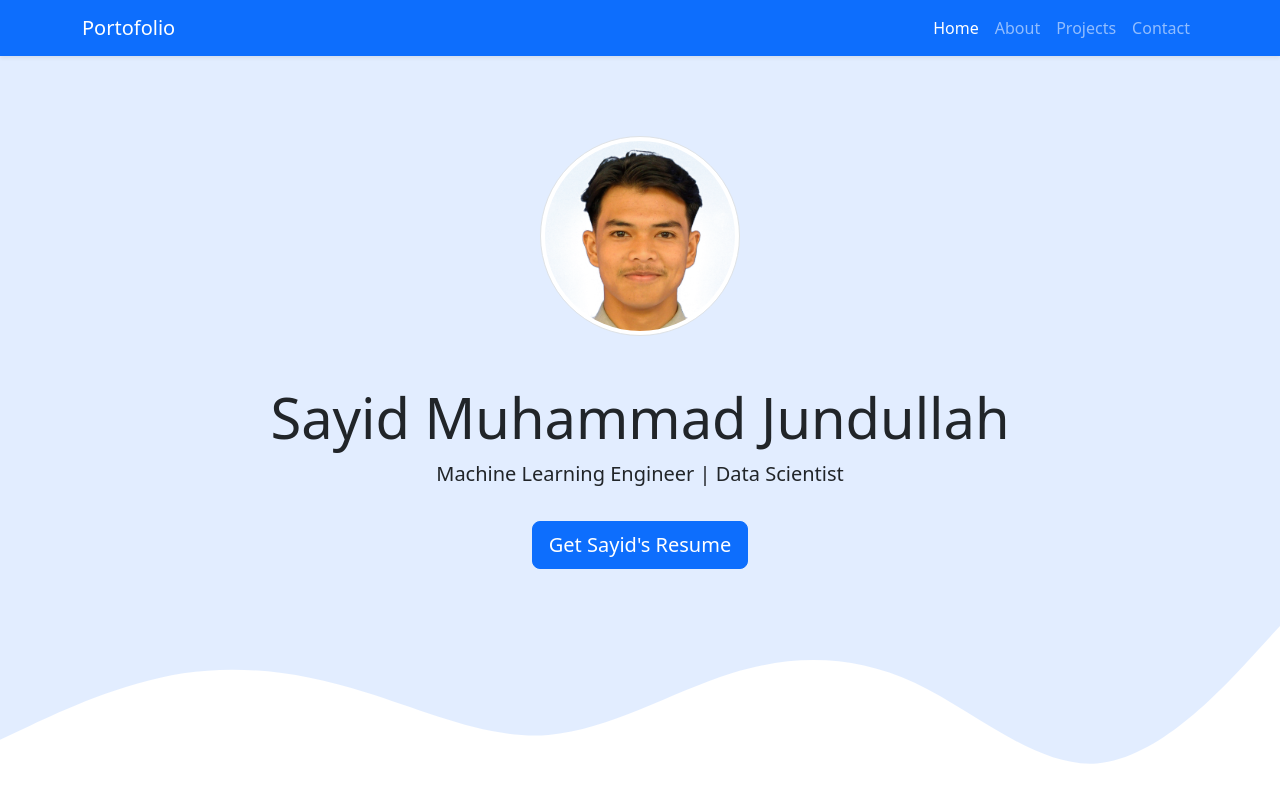
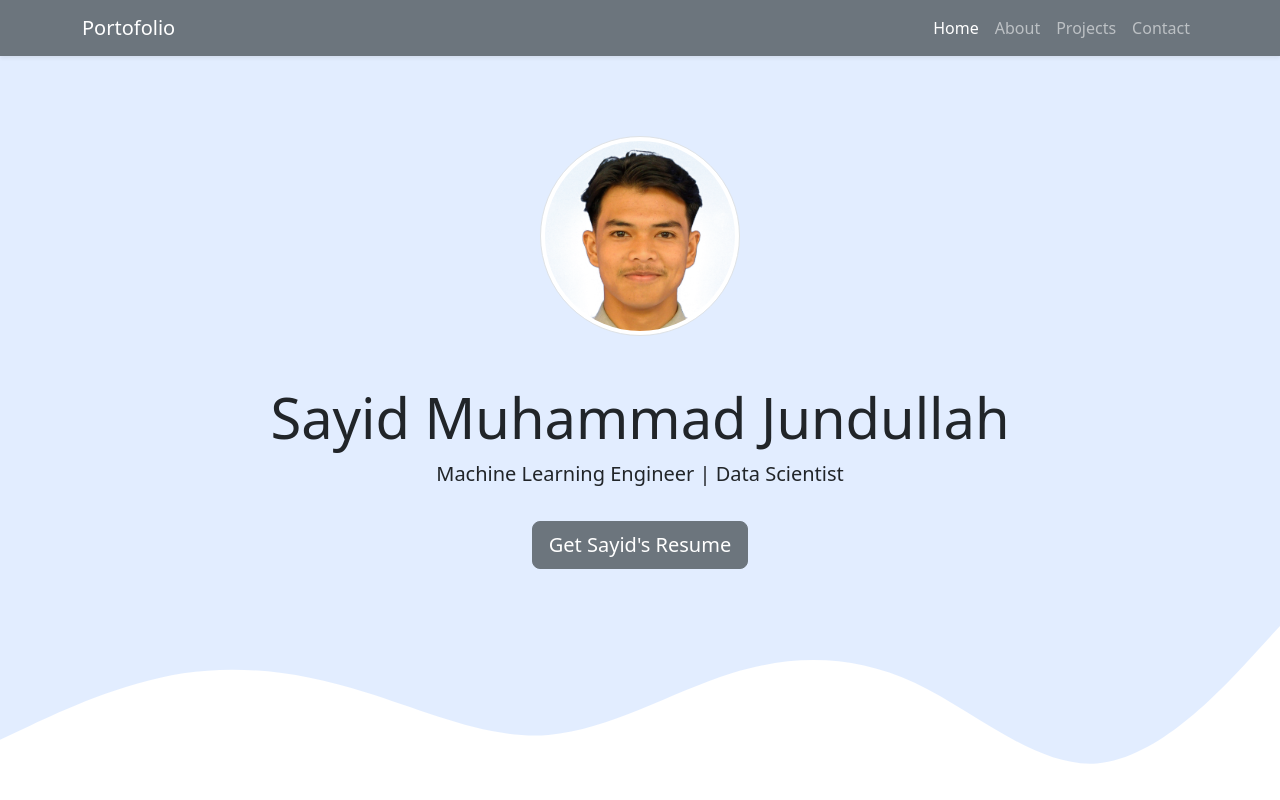
Before and after one commit to MuhammadJundullah/-27WPU_NGOBAR_Portofolio, a plain HTML site: page index.html in a window 1280 px wide. Shown: the top 800 px of the page. Drawn offline with nearby package versions, Linux system fonts and the light colour scheme.

Commit message:
mengubah warna navbar dan button

```diff
--- a/index.html
+++ b/index.html
@@ -12,7 +12,7 @@
 
   <body>
     <!-- Navbar -->
-    <nav class="navbar navbar-expand-lg navbar-dark bg-primary shadow-sm">
+    <nav class="navbar navbar-expand-lg navbar-dark bg-secondary shadow-sm">
       <div class="container">
         <a class="navbar-brand" href="#">Portofolio</a>
         <button class="navbar-toggler" type="button" data-bs-toggle="collapse" data-bs-target="#navbarNav" aria-controls="navbarNav" aria-expanded="false" aria-label="Toggle navigation">
@@ -43,7 +43,7 @@
       <img src="img/square.png" alt="Sayid Muhammad Jundullah" width="200" class="rounded-circle img-thumbnail m-5" />
       <h1 class="display-4">Sayid Muhammad Jundullah</h1>
       <p class="lead">Machine Learning Engineer | Data Scientist</p>
-      <a href="https://drive.google.com/file/d/1myLdUv8nd4rCmpYqE23wbmUxAXQAgVv-/view?usp=share_link"><button type="button" class="btn btn-primary btn-lg mt-3">Get Sayid's Resume</button></a>
+      <a href="https://drive.google.com/file/d/1myLdUv8nd4rCmpYqE23wbmUxAXQAgVv-/view?usp=share_link"><button type="button" class="btn btn-secondary btn-lg mt-3">Get Sayid's Resume</button></a>
       <svg xmlns="http://www.w3.org/2000/svg" viewBox="0 0 1440 320">
         <path
           fill="#fff"
@@ -121,7 +121,7 @@
           </div>
         </div>
         <div class="row m-4 justify-content-center">
-          <div class="col-md-4">
+          <div class="col-md-4 mb-3">
             <div class="card">
               <div class="card-header">Featured</div>
               <div class="card-body">
```
